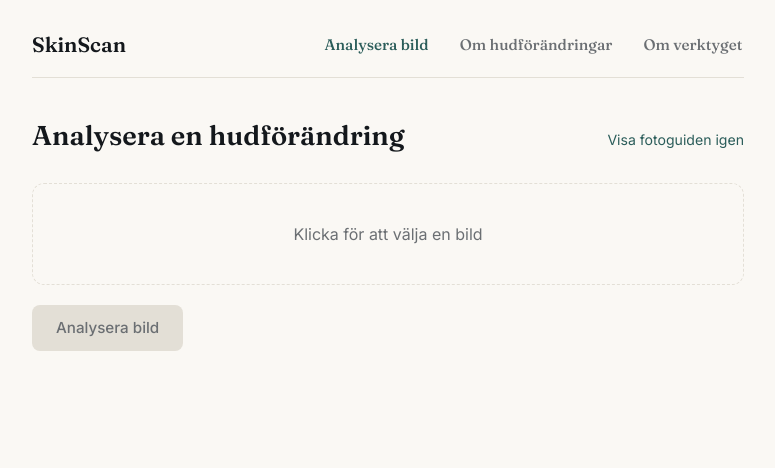
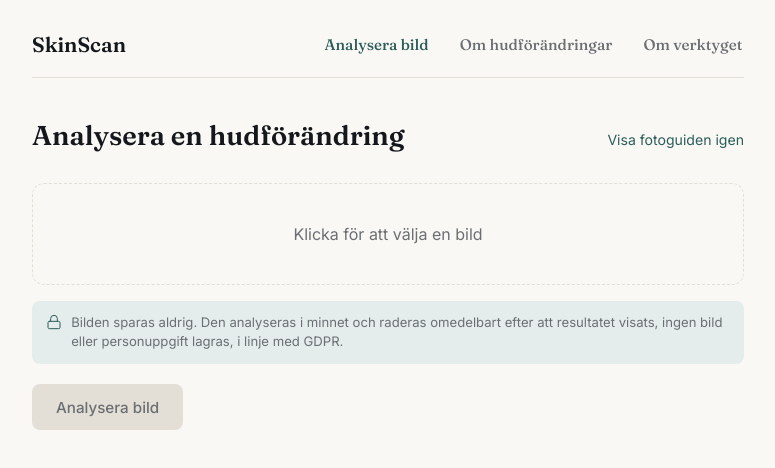
Before and after one commit to filipsw1/SkinScan, a React app in the folder frontend/: page / in a window 1280 px wide. Both pictures are taken after a click on the button "Jag är redo, ladda upp en bild". Shown: the top 468 px of the page, without its empty margins (252-1027 px from the left). Built offline with nearby package versions, Linux system fonts and the light colour scheme; no server answers; the HTML template or start-up script is replaced by a standard one.

Commit message:
Added info about data management according to gdpr

```diff
--- a/frontend/src/index.css
+++ b/frontend/src/index.css
@@ -402,3 +402,23 @@ h1, h2, h3 {
   font-size: 0.8rem;
   color: var(--muted);
 }
+
+.privacy-note {
+  display: flex;
+  align-items: flex-start;
+  gap: 0.55rem;
+  margin-top: 1rem;
+  padding: 0.75rem 0.9rem;
+  border-radius: 8px;
+  background: var(--clinical-tint);
+  font-family: 'Inter', sans-serif;
+  font-size: 0.82rem;
+  color: var(--muted);
+  line-height: 1.5;
+}
+
+.privacy-note svg {
+  flex-shrink: 0;
+  margin-top: 0.1rem;
+  color: var(--clinical);
+}
--- a/frontend/src/pages/ToolPage.jsx
+++ b/frontend/src/pages/ToolPage.jsx
@@ -1,5 +1,5 @@
 import { useState } from 'react';
-import { Sun, Camera, Maximize, X } from 'lucide-react';
+import { Sun, Camera, Maximize, X, Lock } from 'lucide-react';
 
 const API_URL = import.meta.env.VITE_API_URL || 'http://localhost:8000';
 
@@ -142,6 +142,14 @@ function ToolPage() {
         </div>
       )}
 
+      <div className="privacy-note">
+        <Lock size={16} strokeWidth={1.5} />
+        <span>
+          Bilden sparas aldrig. Den analyseras i minnet och raderas omedelbart efter att
+          resultatet visats, ingen bild eller personuppgift lagras, i linje med GDPR.
+        </span>
+      </div>
+
       <div style={{ marginTop: '1.25rem' }}>
         <button className="btn" onClick={handleSubmit} disabled={!file || loading}>
           {loading ? 'Analyserar...' : 'Analysera bild'}
```
